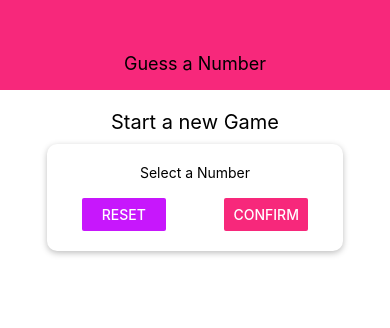
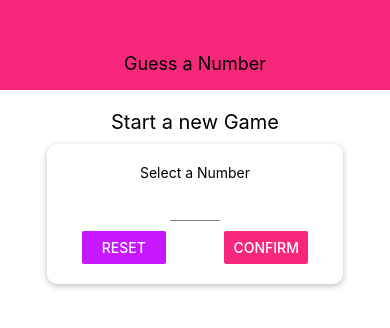
Before and after one commit to DuncanMoyo/tutorial-react-native-app, a React Native app: screen / in a window 390 px wide. Shown: the top 328 px of the page. Built offline with nearby package versions, Linux system fonts and the light colour scheme.

Commit message:
configuring and styling a text input

```diff
--- /dev/null
+++ b/components/Input.js
@@ -0,0 +1,17 @@
+import React from "react";
+import { TextInput, StyleSheet } from "react-native";
+
+const Input = (props) => {
+  return <TextInput {...props} style={{...styles.input, ...props.style}} />;
+};
+
+const styles = StyleSheet.create({
+  input: {
+    height: 30,
+    borderColor: 'grey',
+    borderBottomWidth: 1,
+    marginVertical: 10
+  }
+});
+
+export default Input;
--- a/screens/StartGameScreen.js
+++ b/screens/StartGameScreen.js
@@ -1,8 +1,9 @@
 import React from "react";
 
-import { View, StyleSheet, Text, TextInput, Button } from "react-native";
+import { View, StyleSheet, Text, Button } from "react-native";
 import Card from "../components/Card";
-import Colors from '../constants/colors'
+import Input from "../components/Input";
+import Colors from "../constants/colors";
 
 const StartGameScreen = (props) => {
   return (
@@ -10,7 +11,14 @@
       <Text style={styles.title}>Start a new Game</Text>
       <Card style={styles.inputContainer}>
         <Text>Select a Number</Text>
-        <TextInput />
+        <Input
+          style={styles.input}
+          blurOnSubmit
+          autoCapitalize="none"
+          autoCorrect="false"
+          keyboard="number-pad"
+          maxLength={2}
+        />
         <View style={styles.buttonContainer}>
           <View style={styles.button}>
             <Button title="Reset" color={Colors.accent} onPress={() => {}} />
@@ -48,6 +56,10 @@
   button: {
     width: "37%",
   },
+  input: {
+    width: 50,
+    textAlign: "center",
+  },
 });
 
 export default StartGameScreen;
```
